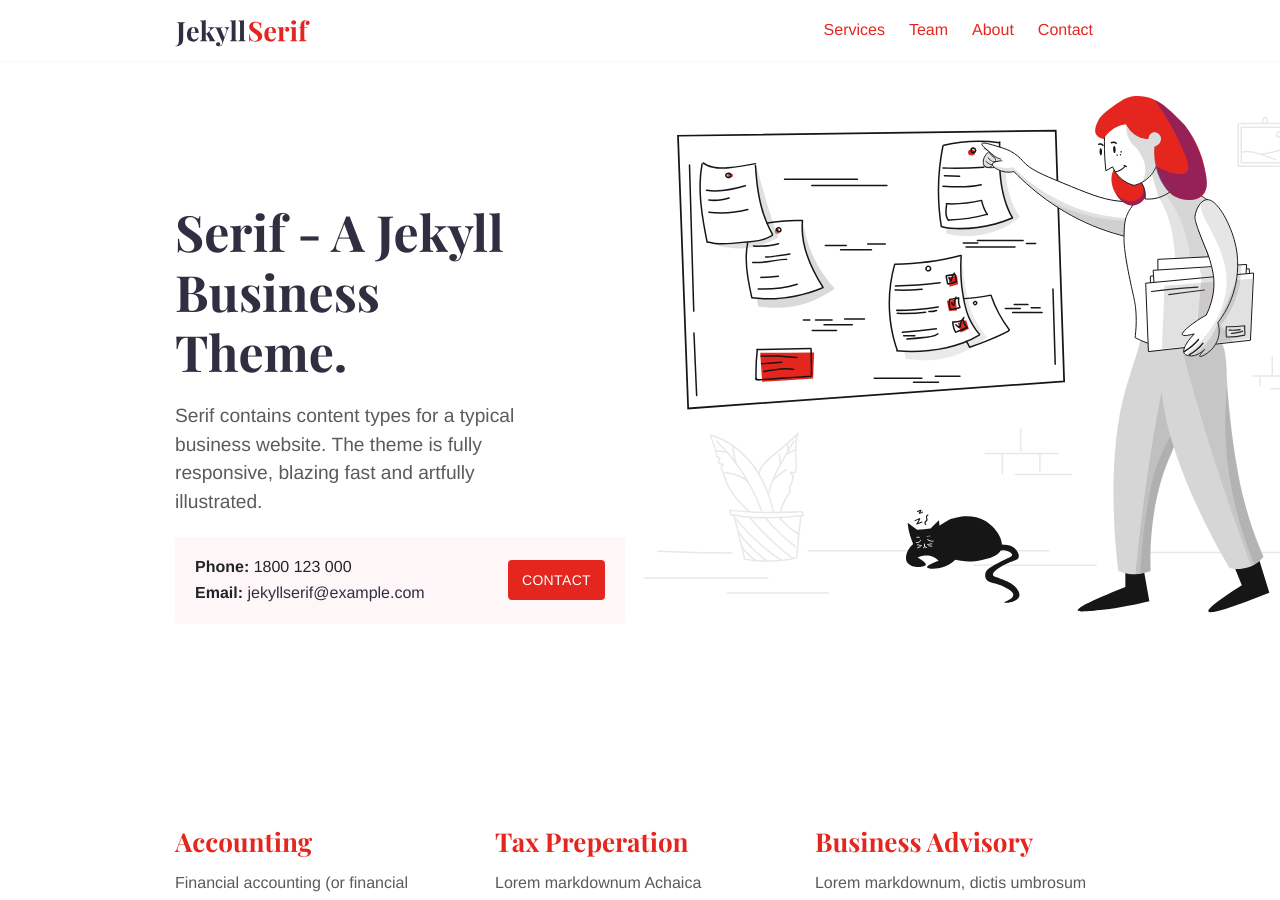
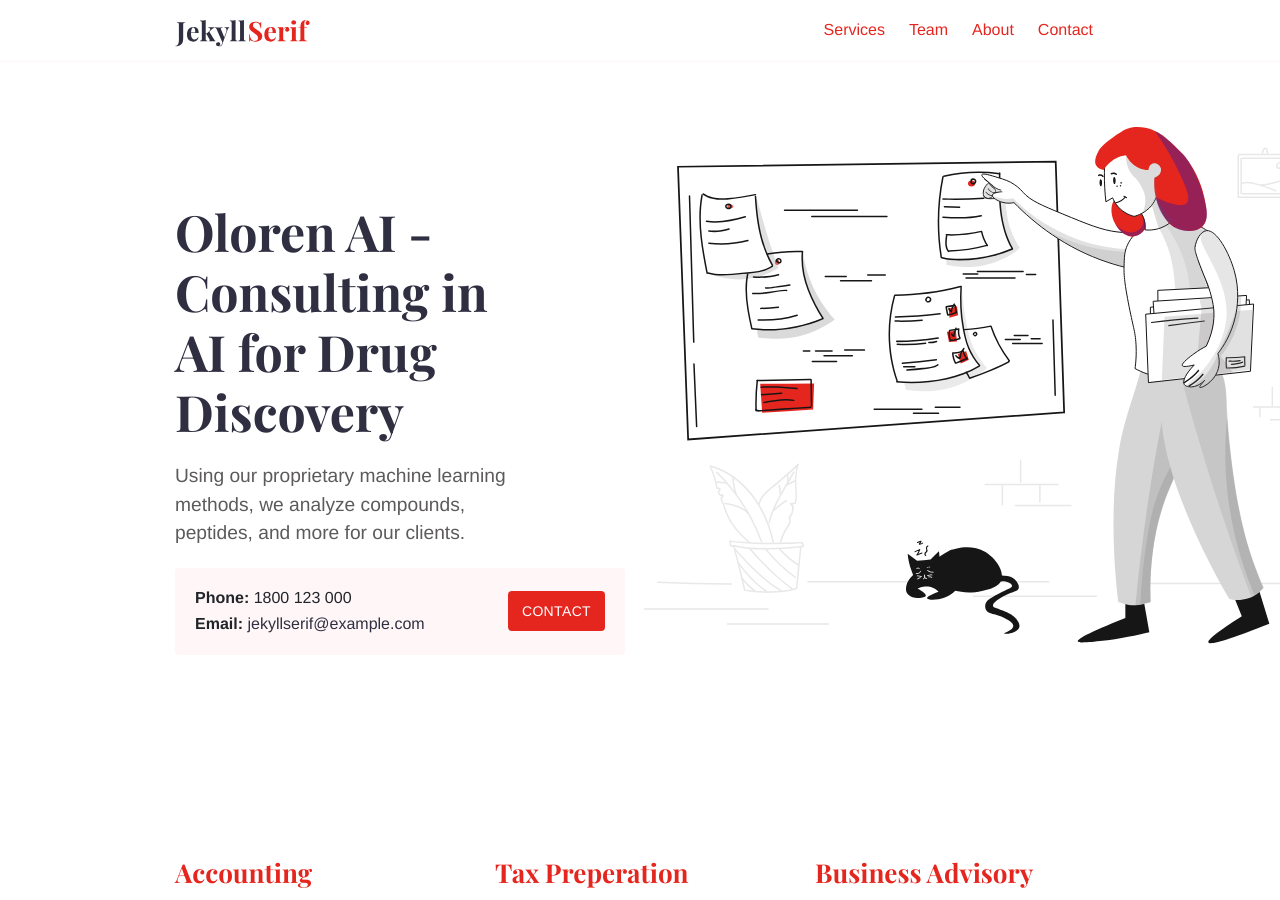
Before and after one commit to Oloren-AI/oloren-ai.github.io, a Jekyll site: the page built from index.md, in a window 1280 px wide and 900 px high. Built offline with Jekyll 4.4.1, drawn with Linux system fonts in a browser that asks for light colours.

Commit message:
Update homepage

```diff
--- a/_layouts/home.html
+++ b/_layouts/home.html
@@ -1,5 +1,5 @@
 ---
-title: Jekyll Serif - Jekyll Small Business Theme
+title: Oloren AI
 layout: default
 bodyClass: page-home
 ---
--- a/index.md
+++ b/index.md
@@ -7,6 +7,6 @@ intro_image_absolute: true
 intro_image_hide_on_mobile: true
 ---
 
-# Serif - A Jekyll Business Theme.
+# Oloren AI - Consulting in AI for Drug Discovery
 
-Serif contains content types for a typical business website. The theme is fully responsive, blazing fast and artfully illustrated.
+Using our proprietary machine learning methods, we analyze compounds, peptides, and more for our clients.
```
